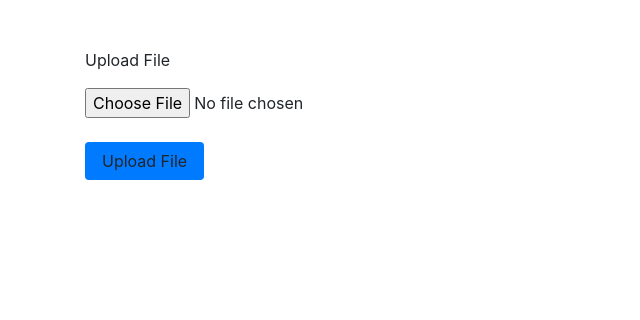
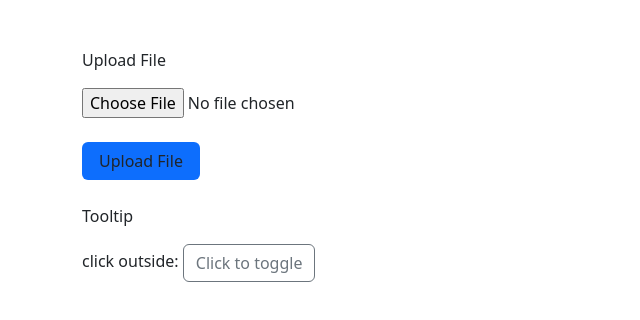
Before and after one commit to shivikki/ExcelUpload, an Angular app in the folder FileUpload/Angular/fileUpload/: page / in a window 1280 px wide. Shown: the top 320 px of the page, without its empty margins (0-640 px from the left). Built offline with nearby package versions, Linux system fonts and the light colour scheme.

Commit message:
added tooltip & ngbBoostrap dependency

```diff
--- a/FileUpload/Angular/fileUpload/package.json
+++ b/FileUpload/Angular/fileUpload/package.json
@@ -15,9 +15,13 @@
     "@angular/compiler": "^14.1.0",
     "@angular/core": "^14.1.0",
     "@angular/forms": "^14.1.0",
+    "@angular/localize": "^14.1.0",
     "@angular/platform-browser": "^14.1.0",
     "@angular/platform-browser-dynamic": "^14.1.0",
     "@angular/router": "^14.1.0",
+    "@ng-bootstrap/ng-bootstrap": "^13.0.0",
+    "@popperjs/core": "^2.10.2",
+    "bootstrap": "^5.2.0",
     "rxjs": "~7.5.0",
     "tslib": "^2.3.0",
     "zone.js": "~0.11.4"
--- a/FileUpload/Angular/fileUpload/src/app/app.module.ts
+++ b/FileUpload/Angular/fileUpload/src/app/app.module.ts
@@ -5,6 +5,7 @@ import {HttpClientModule} from '@angular/common/http';
 import { AppRoutingModule } from './app-routing.module';
 import { AppComponent } from './app.component';
 import { UploadComponent } from './components/upload/upload.component';
+import { NgbModule } from '@ng-bootstrap/ng-bootstrap';
 
 @NgModule({
   declarations: [
@@ -15,7 +16,9 @@ import { UploadComponent } from './components/upload/upload.component';
     BrowserModule,
     AppRoutingModule,
     HttpClientModule,
-    FormsModule
+    FormsModule,
+    NgbModule
+
   ],
   providers: [],
   bootstrap: [AppComponent]
--- a/FileUpload/Angular/fileUpload/src/app/components/upload/upload.component.html
+++ b/FileUpload/Angular/fileUpload/src/app/components/upload/upload.component.html
@@ -6,4 +6,13 @@
         <button class="btn bg-primary px-3" (click)=" uploadFile()">Upload File</button>
     </p>
 
+
+    <p>Tooltip</p>
+    click outside:
+    <button type="button" class="btn btn-outline-secondary" triggers="click" [autoClose]="'outside'"
+        ngbTooltip="Click outside or press Escape to close" placement="end">
+        <!--use placement to postion the tooltip, possible values top end start bottom-->
+        Click to toggle
+    </button>
+
 </div>
--- a/FileUpload/Angular/fileUpload/src/app/components/upload/upload.component.ts
+++ b/FileUpload/Angular/fileUpload/src/app/components/upload/upload.component.ts
@@ -1,10 +1,12 @@
 import { HttpClient } from '@angular/common/http';
 import { Component, OnInit } from '@angular/core';
+import { NgbTooltipModule } from '@ng-bootstrap/ng-bootstrap';
 
 @Component({
   selector: 'app-upload',
   templateUrl: './upload.component.html',
-  styleUrls: ['./upload.component.scss']
+  styleUrls: ['./upload.component.scss'],
+  providers:[NgbTooltipModule]
 })
 export class UploadComponent implements OnInit {
 
--- a/FileUpload/Angular/fileUpload/src/index.html
+++ b/FileUpload/Angular/fileUpload/src/index.html
@@ -8,6 +8,7 @@
   <link rel="icon" type="image/x-icon" href="favicon.ico">
 
     <!-- Bootstrap CSS -->
+    <link rel="stylesheet" href="https://stackpath.bootstrapcdn.com/bootstrap/4.6.2/css/bootstrap.min.css" >
     <link rel="stylesheet" href="https://cdn.jsdelivr.net/npm/bootstrap@4.6.2/dist/css/bootstrap.min.css" integrity="sha384-xOolHFLEh07PJGoPkLv1IbcEPTNtaed2xpHsD9ESMhqIYd0nLMwNLD69Npy4HI+N" crossorigin="anonymous">
 </head>
 <body>
--- a/FileUpload/Angular/fileUpload/src/polyfills.ts
+++ b/FileUpload/Angular/fileUpload/src/polyfills.ts
@@ -1,3 +1,7 @@
+/***************************************************************************************************
+ * Load `$localize` onto the global scope - used if i18n tags appear in Angular templates.
+ */
+import '@angular/localize/init';
 /**
  * This file includes polyfills needed by Angular and is loaded before the app.
  * You can add your own extra polyfills to this file.
--- a/FileUpload/Angular/fileUpload/src/styles.scss
+++ b/FileUpload/Angular/fileUpload/src/styles.scss
@@ -1 +1,4 @@
 /* You can add global styles to this file, and also import other style files */
+
+/* Importing Bootstrap SCSS file. */
+@import '~bootstrap/scss/bootstrap';
```
Also changed, not shown: 1 other file (tests, documents, lock files or other folders).
